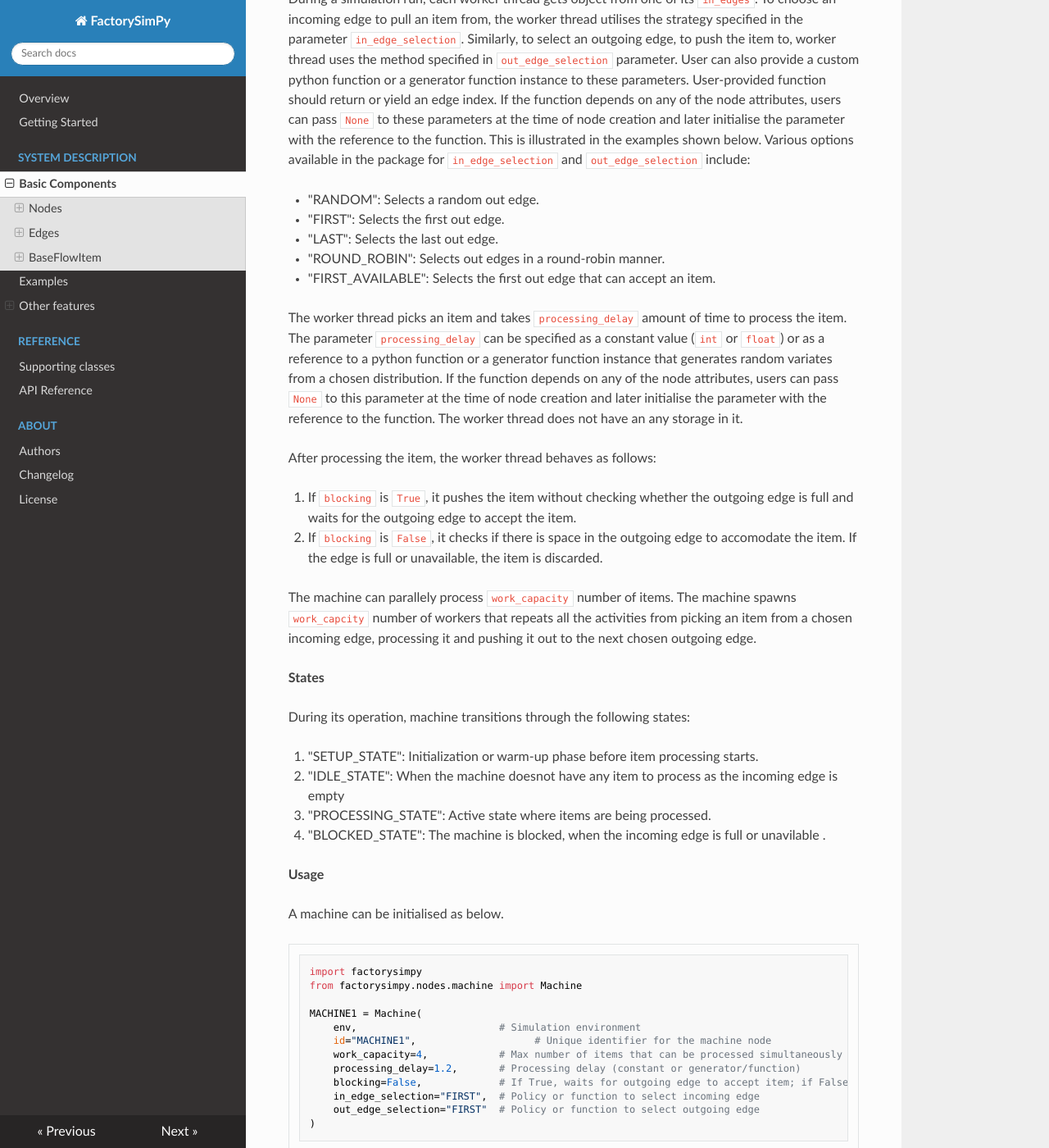
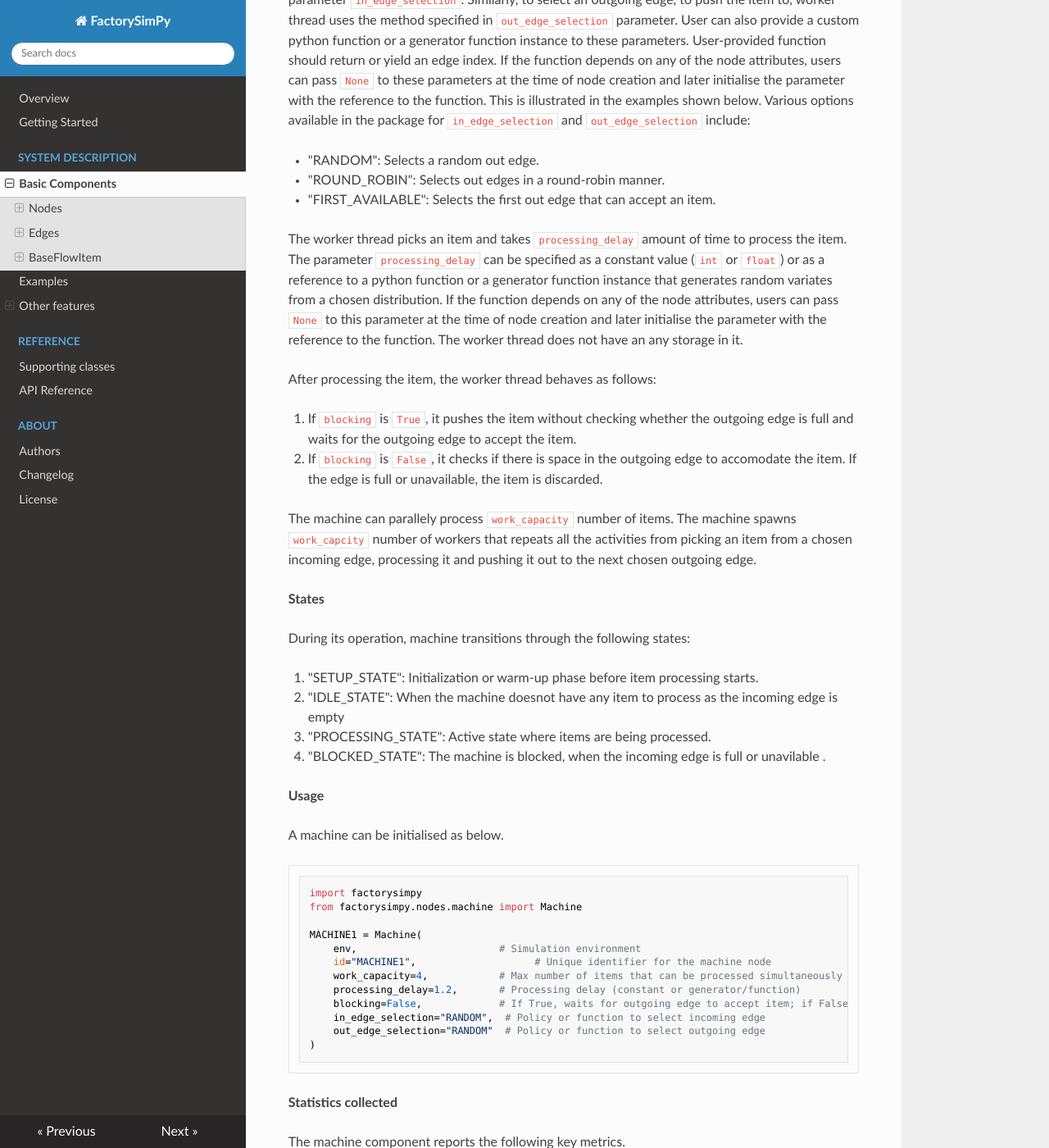
Before and after one commit to FactorySimPy/FactorySimPy, an MkDocs documentation site: the page built from docs/basic_components.md, in a window 1280 px wide and 1400 px high, scrolled down 5814 px. Shown: the whole window at 82% size. Built offline with MkDocs 1.6.1, drawn with Linux system fonts in a browser that asks for light colours; nearby versions of some CDN libraries; some of the changed text lies outside the part shown.

Commit message:
documentation update

````diff
--- a/docs/basic_components.md
+++ b/docs/basic_components.md
@@ -98,8 +98,6 @@ The source can be connected to multiple outgoing edges. To control how the next
 Various options available in the package for `out_edge_selection` include:
 
 - "RANDOM": Selects a random out edge.
-- "FIRST": Selects the first out edge.
-- "LAST": Selects the last out edge.
 - "ROUND_ROBIN": Selects out edges in a round-robin manner.
 - "FIRST_AVAILABLE": Selects the first out edge that can accept an item.
 
@@ -196,8 +194,6 @@ During a simulation run, each worker thread gets object from one of its `in_edge
 Various options available in the package for `in_edge_selection` and `out_edge_selection` include:
 
 - "RANDOM": Selects a random out edge.
-- "FIRST": Selects the first out edge.
-- "LAST": Selects the last out edge.
 - "ROUND_ROBIN": Selects out edges in a round-robin manner.
 - "FIRST_AVAILABLE": Selects the first out edge that can accept an item.
 
@@ -237,8 +233,8 @@ MACHINE1 = Machine(
     work_capacity=4,            # Max number of items that can be processed simultaneously
     processing_delay=1.2,       # Processing delay (constant or generator/function)
     blocking=False,             # If True, waits for outgoing edge to accept item; if False, discards item if the outgoing edge is full
-    in_edge_selection="FIRST",  # Policy or function to select incoming edge
-    out_edge_selection="FIRST"  # Policy or function to select outgoing edge
+    in_edge_selection="RANDOM",  # Policy or function to select incoming edge
+    out_edge_selection="RANDOM"  # Policy or function to select outgoing edge
 )
 ```
 
@@ -310,8 +306,6 @@ To select an outgoing edge, to push the item to, worker thread uses the method s
 Various options available in the package for `out_edge_selection` include:
 
 - "RANDOM": Selects a random out edge.
-- "FIRST": Selects the first out edge.
-- "LAST": Selects the last out edge.
 - "ROUND_ROBIN": Selects out edges in a round-robin manner.
 - "FIRST_AVAILABLE": Selects the first out edge that can accept an item.
 
@@ -339,7 +333,7 @@ JOINT1 = Joint(
     work_capacity=1,                  # Number of pallets that can be packed simultaneously
     processing_delay=1.5,             # Packing delay (constant or generator/function)
     blocking=True,                    # Wait for outgoing edge to accept pallet
-    out_edge_selection="FIRST"        # Policy or function to select outgoing edge
+    out_edge_selection="RANDOM"        # Policy or function to select outgoing edge
 )
 ```
 
@@ -397,8 +391,6 @@ To select an outgoing edge and incoming edge, worker thread uses the method spec
 Various options available in the package for `in_edge_selection` and `out_edge_selection` include:
 
 - "RANDOM": Selects a random out edge.
-- "FIRST": Selects the first out edge.
-- "LAST": Selects the last out edge.
 - "ROUND_ROBIN": Selects out edges in a round-robin manner.
 - "FIRST_AVAILABLE": Selects the first out edge that can accept an item.
 
@@ -426,7 +418,7 @@ SPLIT1 = Split(
     work_capacity=1,            # Number of worker threads
     processing_delay=1.0,       # Unpacking delay (constant or generator/function)
     blocking=True,              # Wait for outgoing edge to accept item
-    in_edge_selection="FIRST",  # Policy or function to select incoming edge
+    in_edge_selection="RANDOM",  # Policy or function to select incoming edge
     out_edge_selection="ROUND_ROBIN"  # Policy or function to select outgoing edge
 )
 ```
@@ -471,7 +463,7 @@ from factorysimpy.nodes.sink import Sink
 SINK = SINK(
     env,                        # Simulation environment
     id="SINK",                # Unique identifier for the  node
-    in_edge_selection="FIRST",  # Policy or function to select incoming edge
+    in_edge_selection="RANDOM",  # Policy or function to select incoming edge
 
 )
 ```
````
Also changed, not shown: README.md (+5 -5 lines), docs/examples.md (+9 -9 lines), docs/getting_started.md (+2 -2 lines), docs/index.md (+2 -2 lines), 10 other files.
